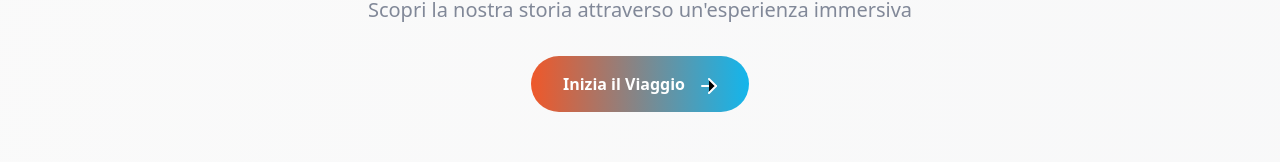
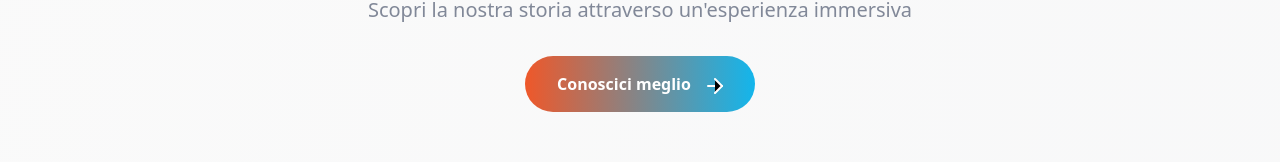
Before and after one commit to 0SalvadOr0/Intus, a React (Vite) app: page /chi-siamo in a window 1280 px wide. Shown: the part 336-498 px from the top of the page. Built offline with nearby package versions, Linux system fonts and the light colour scheme.

Commit message:
Conoscici meglio

```diff
--- a/src/pages/ChiSiamo.tsx
+++ b/src/pages/ChiSiamo.tsx
@@ -213,7 +213,7 @@ const ImmersiveDescription = () => {
         </div>
 
         {/* Progress indicator */}
-        <div className="absolute bottom-12 left-1/2 transform -translate-x-1/2 flex items-center gap-3">
+        <div className="absolute mt-3 left-1/2 transform -translate-x-1/2 flex items-center gap-3">
           {sentences.map((_, index) => (
             <div
               key={index}
@@ -227,11 +227,11 @@ const ImmersiveDescription = () => {
         </div>
 
         {/* Scroll hint */}
-        <div className="absolute bottom-6 left-1/2 transform -translate-x-1/2 text-sm text-muted-foreground flex items-center gap-2">
+        <div className="absolute mt-7 left-1/2 transform -translate-x-1/2 text-sm text-muted-foreground flex items-center gap-2">
           {currentSentence < sentences.length - 1 ? (
             <>
               <div className="w-1 h-1 bg-muted-foreground rounded-full animate-pulse" />
-              <span>Scrolla per continuare</span>
+              <span>Scorri verso il basso per continuare</span>
               <div className="w-1 h-1 bg-muted-foreground rounded-full animate-pulse" />
             </>
           ) : (
@@ -871,7 +871,7 @@ const ChiSiamo = () => {
               className="group relative inline-flex items-center gap-3 bg-gradient-to-r from-primary to-accent text-primary-foreground px-8 py-4 rounded-full font-semibold hover:shadow-xl hover:shadow-primary/25 hover:scale-105 transition-all duration-500 overflow-hidden"
             >
               <div className="absolute inset-0 bg-gradient-to-r from-accent to-primary opacity-0 group-hover:opacity-100 transition-opacity duration-500" />
-              <span className="relative z-10">Inizia il Viaggio</span>
+              <span className="relative z-10">Conoscici meglio</span>
               <svg width="20" height="20" className="relative z-10 group-hover:translate-x-1 transition-transform duration-300">
                 <path d="M5 12h14" stroke="currentColor" strokeWidth="2" strokeLinecap="round" strokeLinejoin="round" />
                 <path d="m12 5 7 7-7 7" stroke="currentColor" strokeWidth="2" strokeLinecap="round" strokeLinejoin="round" />
```
